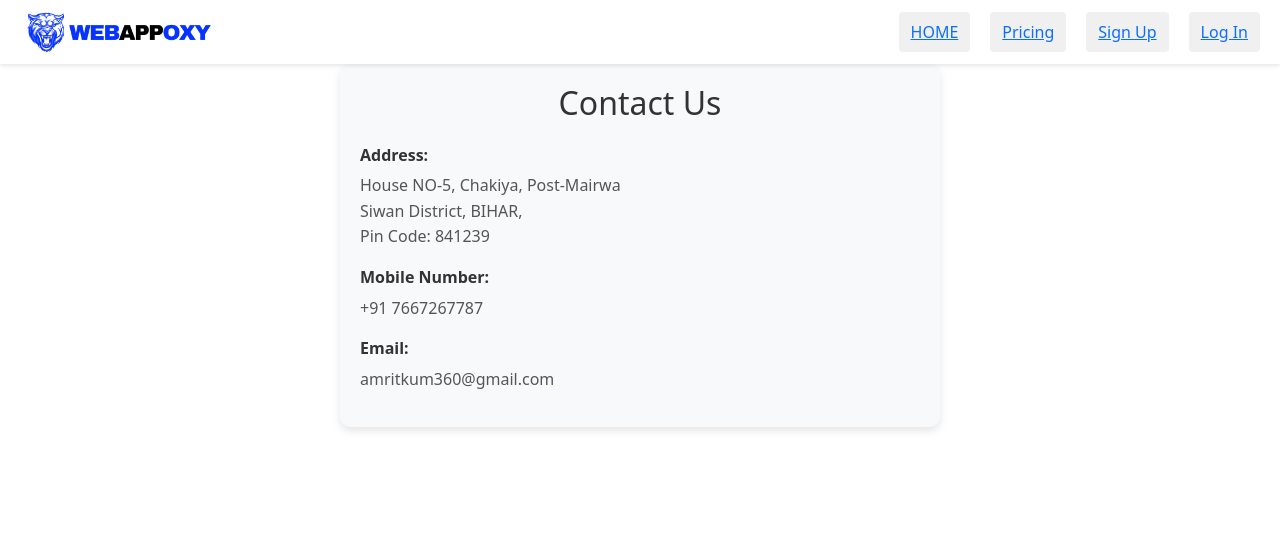
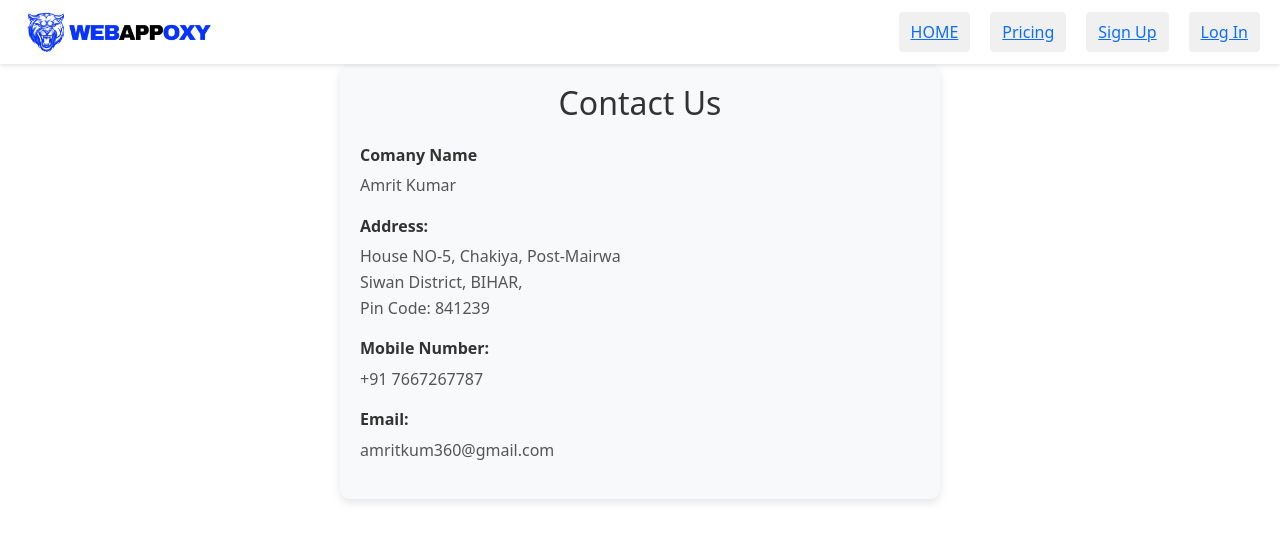
Before and after one commit to amritkum360/webtoapp, a React (Vite) app: page /contact in a window 1280 px wide. Shown: the top 542 px of the page. Built offline with nearby package versions, Linux system fonts and the light colour scheme.

Commit message:
Update contactus.jsx

```diff
--- a/src/components/pages/contactus.jsx
+++ b/src/components/pages/contactus.jsx
@@ -6,6 +6,10 @@ const ContactUs = () => {
       <h2 style={styles.header}>Contact Us</h2>
 
       <div style={styles.contactDetails}>
+        <p style={styles.label}><strong>Comany Name</strong></p>
+        <p style={styles.info}>
+          Amrit Kumar
+        </p>
         <p style={styles.label}><strong>Address:</strong></p>
         <p style={styles.info}>
           House NO-5, Chakiya, Post-Mairwa <br />
```
